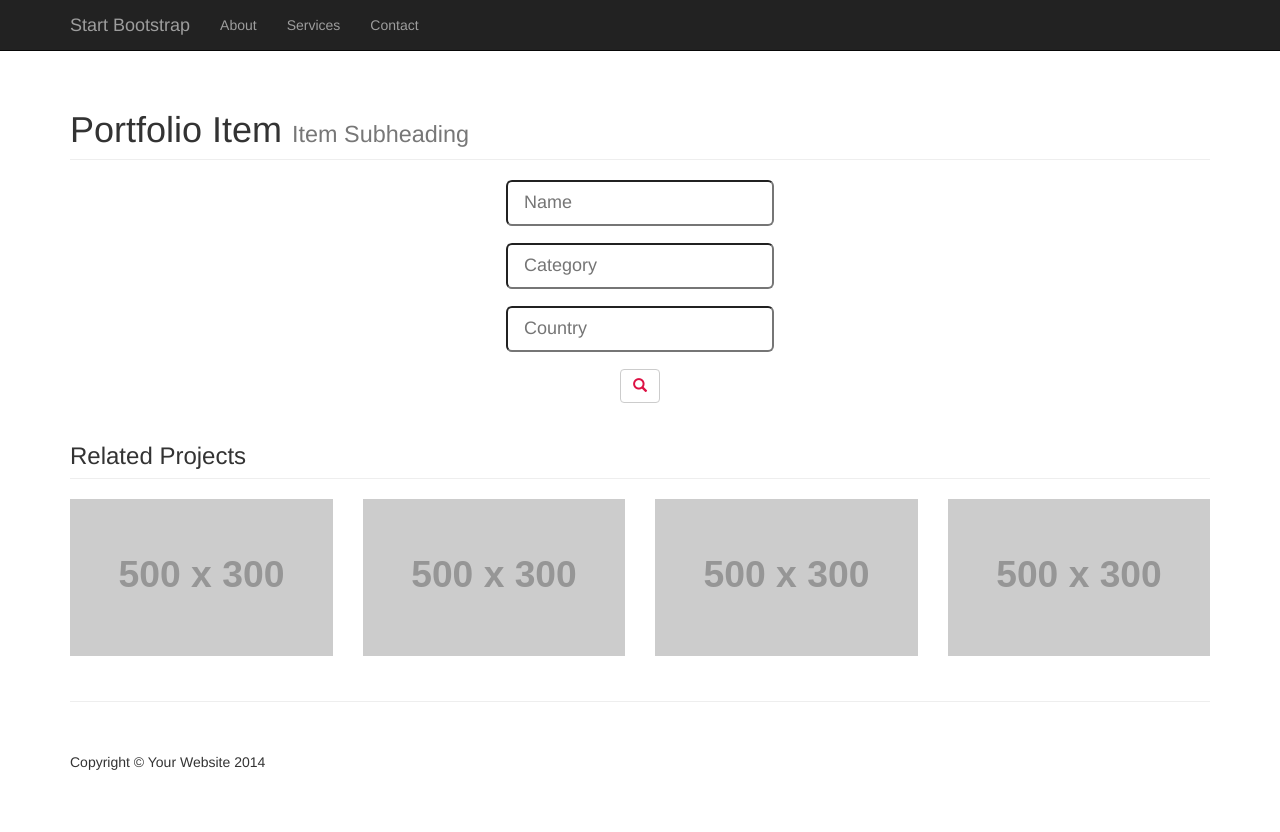
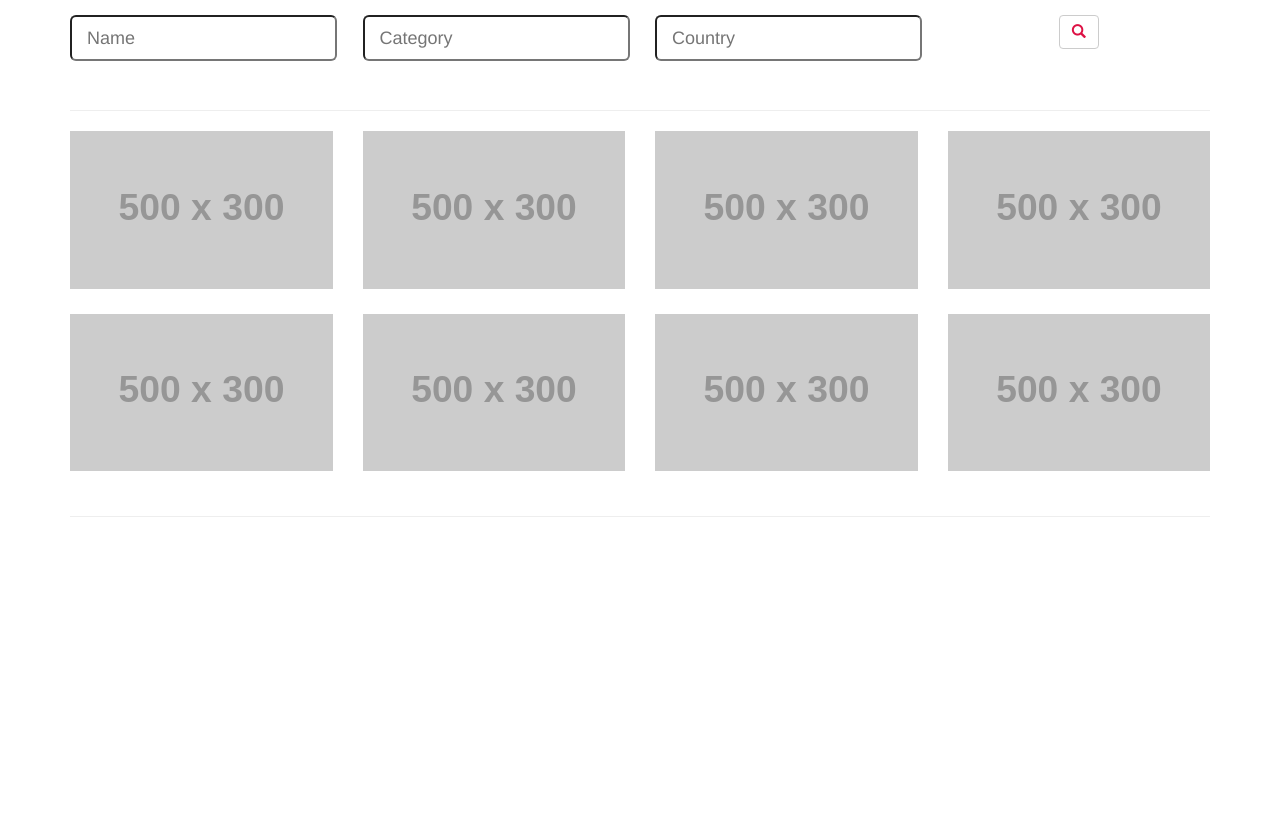
Before and after one commit to priidukull/artkompott, a Django app: page / in a window 1280 px wide. After the commit the page ends 517 px from the top, so only its background shows below. Run offline with Django 3.2, Linux system fonts and the light colour scheme; grey boxes labelled with a size stand in for pictures from a placeholder-image service; some libraries are stand-ins or nearby versions.

Commit message:
Changed the layout of the webpage

```diff
--- a/artkompott/settings.py
+++ b/artkompott/settings.py
@@ -25,7 +25,7 @@ SECRET_KEY = '1v83f^3$ev!4h3r_!z(9+b_+w6@m4cv_$3#oy&o)f&r+uscf+q'
 # SECURITY WARNING: don't run with debug turned on in production!
 DEBUG = True
 
-ALLOWED_HOSTS = []
+ALLOWED_HOSTS = ['*']
 
 
 # Application definition
--- a/kompott/static/css/portfolio-item.css
+++ b/kompott/static/css/portfolio-item.css
@@ -19,3 +19,11 @@ footer {
 .red {
     color: #d14;
 }
+
+body {
+    padding-top: 15px;
+}
+
+.search-field {
+    padding-left: 15px;
+}
--- a/kompott/templates/index.html
+++ b/kompott/templates/index.html
@@ -28,63 +28,22 @@
 
 <body>
 
-    <!-- Navigation -->
-    <nav class="navbar navbar-inverse navbar-fixed-top" role="navigation">
-        <div class="container">
-            <!-- Brand and toggle get grouped for better mobile display -->
-            <div class="navbar-header">
-                <button type="button" class="navbar-toggle" data-toggle="collapse" data-target="#bs-example-navbar-collapse-1">
-                    <span class="sr-only">Toggle navigation</span>
-                    <span class="icon-bar"></span>
-                    <span class="icon-bar"></span>
-                    <span class="icon-bar"></span>
-                </button>
-                <a class="navbar-brand" href="#">Start Bootstrap</a>
-            </div>
-            <!-- Collect the nav links, forms, and other content for toggling -->
-            <div class="collapse navbar-collapse" id="bs-example-navbar-collapse-1">
-                <ul class="nav navbar-nav">
-                    <li>
-                        <a href="#">About</a>
-                    </li>
-                    <li>
-                        <a href="#">Services</a>
-                    </li>
-                    <li>
-                        <a href="#">Contact</a>
-                    </li>
-                </ul>
-            </div>
-            <!-- /.navbar-collapse -->
-        </div>
-        <!-- /.container -->
-    </nav>
-
     <!-- Page Content -->
-    <div class="container">
-
-        <!-- Portfolio Item Heading -->
-        <div class="row">
-            <div class="col-lg-12">
-                <h1 class="page-header">Portfolio Item
-                    <small>Item Subheading</small>
-                </h1>
-            </div>
-        </div>
-        <!-- /.row -->
+    <div id="main-container" class="container">
 
         <!-- Portfolio Item Row -->
         <div class="row">
             <div class="search-area">
                 <form class="search small" method="get" action=".">
-                    <div id="the-basics">
-                        <input id="very-center-1" class="input-lg center-block" type="text" placeholder="Name" name="q" value="{{ query }}">
+                    <div class="col-md-3">
+                        <input class="input-lg search-field" type="text" placeholder="Name" name="q" value="{{ query }}">
                     </div>
-                    <br>
-                    <input class="input-lg center-block" type="text" placeholder="Category" name="q" value="{{ query }}">
-                    <br>
-                    <input class="input-lg center-block" type="text" placeholder="Country" name="q" value="{{ query }}">
-                    <br>
+                    <div class="col-md-3">
+                        <input class="input-lg search-field" type="text" placeholder="Category" name="q" value="{{ query }}">
+                    </div>
+                    <div class="col-md-3">
+                        <input class="input-lg search-field" type="text" placeholder="Country" name="q" value="{{ query }}">
+                    </div>
                     <button type="submit" id="s" class="btn btn-default center-block red">
                         <span class="glyphicon glyphicon-search"></span>
                     </button>
@@ -97,7 +56,31 @@
         <div class="row">
 
             <div class="col-lg-12">
-                <h3 class="page-header">Related Projects</h3>
+                <h3 class="page-header"></h3>
+            </div>
+
+            <div class="col-sm-3 col-xs-6">
+                <a href="#">
+                    <img class="img-responsive portfolio-item" src="http://placehold.it/500x300" alt="">
+                </a>
+            </div>
+
+            <div class="col-sm-3 col-xs-6">
+                <a href="#">
+                    <img class="img-responsive portfolio-item" src="http://placehold.it/500x300" alt="">
+                </a>
+            </div>
+
+            <div class="col-sm-3 col-xs-6">
+                <a href="#">
+                    <img class="img-responsive portfolio-item" src="http://placehold.it/500x300" alt="">
+                </a>
+            </div>
+
+            <div class="col-sm-3 col-xs-6">
+                <a href="#">
+                    <img class="img-responsive portfolio-item" src="http://placehold.it/500x300" alt="">
+                </a>
             </div>
 
             <div class="col-sm-3 col-xs-6">
@@ -129,16 +112,6 @@
 
         <hr>
 
-        <!-- Footer -->
-        <footer>
-            <div class="row">
-                <div class="col-lg-12">
-                    <p>Copyright &copy; Your Website 2014</p>
-                </div>
-            </div>
-            <!-- /.row -->
-        </footer>
-
     </div>
     <!-- /.container -->
 
--- /dev/null
+++ b/requirements.txt
@@ -0,0 +1 @@
+Django
```
